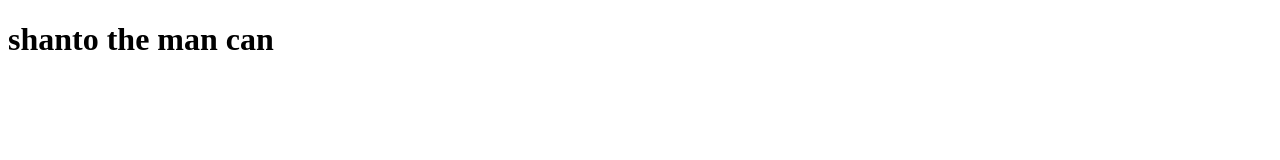
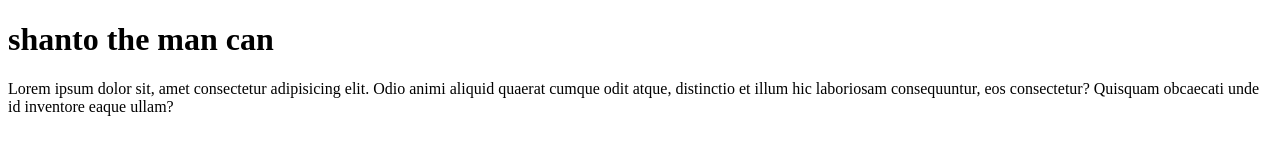
Before and after one commit to Shanto8070/wep-man-can, a plain HTML site: page index.html in a window 1280 px wide. Drawn offline with Linux system fonts and the light colour scheme.

Commit message:
this is my first wepsite

```diff
--- a/index.html
+++ b/index.html
@@ -7,5 +7,6 @@
 </head>
 <body>
     <h1>shanto the man can</h1>
+    <p>Lorem ipsum dolor sit, amet consectetur adipisicing elit. Odio animi aliquid quaerat cumque odit atque, distinctio et illum hic laboriosam consequuntur, eos consectetur? Quisquam obcaecati unde id inventore eaque ullam?</p>
 </body>
 </html>
```
